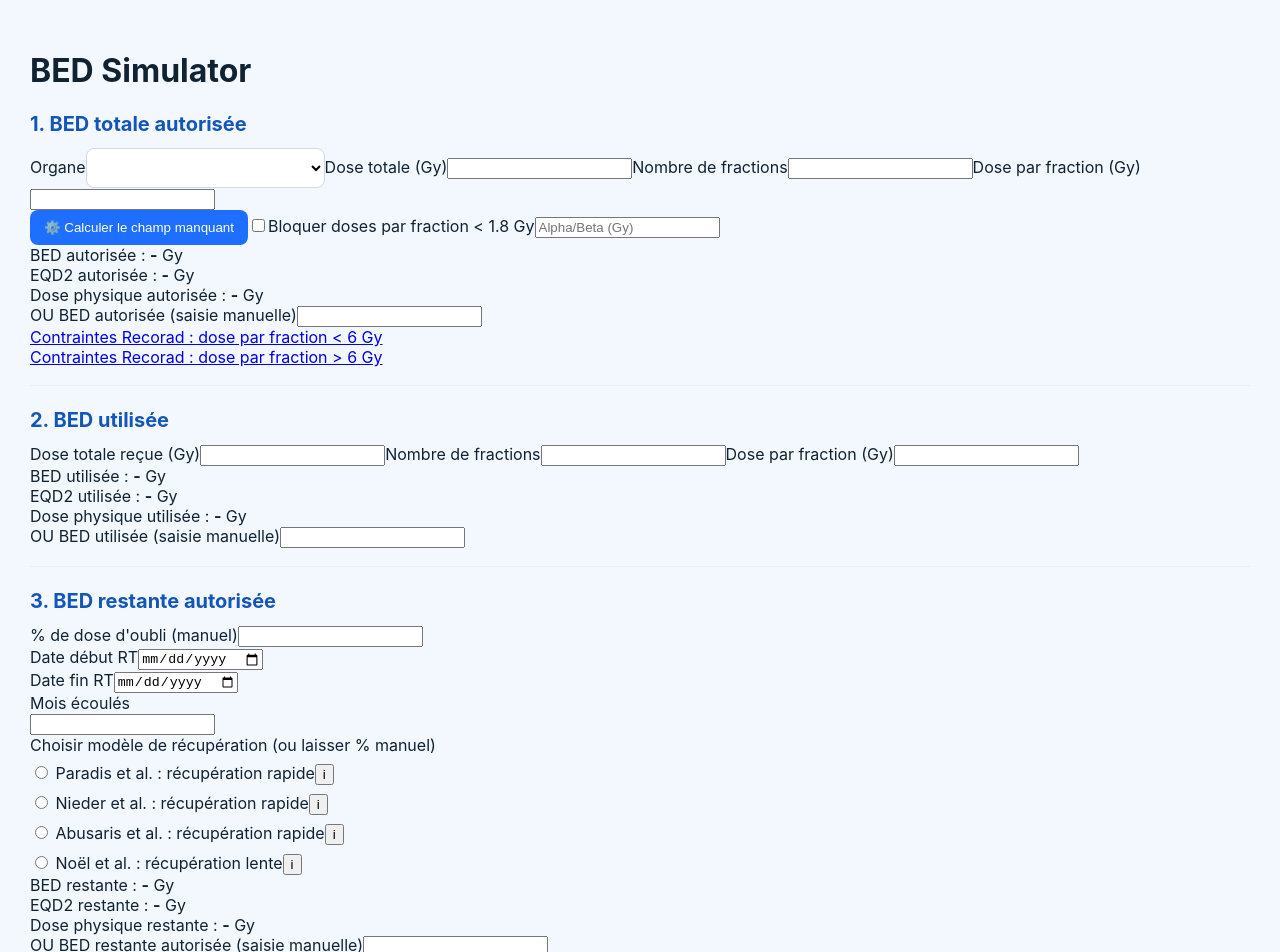
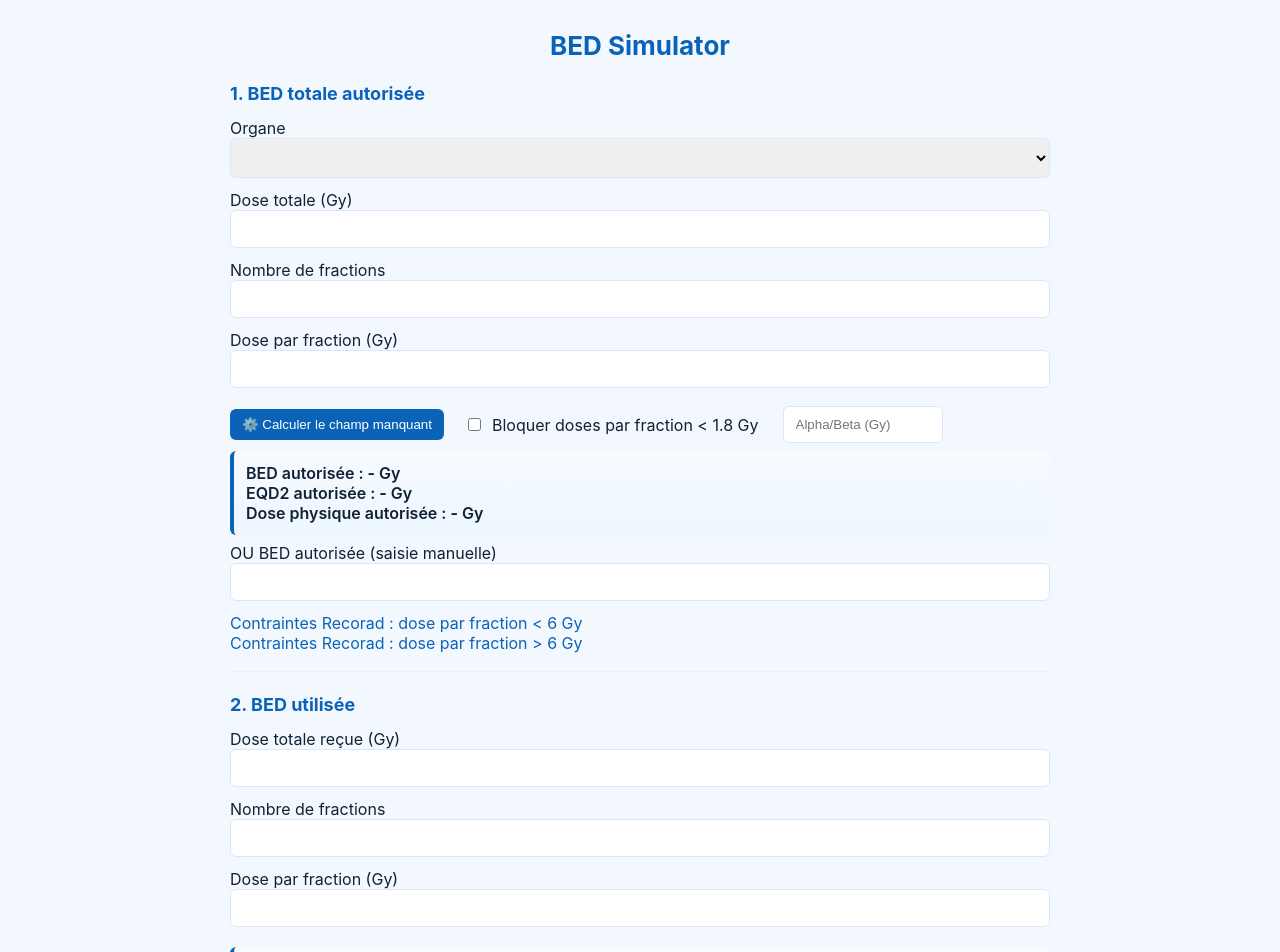
Before and after one commit to Snoop67/bed-simulator, a React (Create React App) app: page / in a window 1280 px wide. Shown: the top 952 px of the page. Built offline with nearby package versions, Linux system fonts and the light colour scheme.

Commit message:
Update index.css

```diff
--- a/src/index.css
+++ b/src/index.css
@@ -1,104 +1,86 @@
-/* reset simple */
+/* index.css - styling to match your previous presentation */
+
 * { box-sizing: border-box; }
 
-/* page */
 body {
+  background: #f3f8ff;
   font-family: "Inter", Arial, sans-serif;
-  background: #f3f8ff;
   margin: 0;
   padding: 30px;
   color: #123;
 }
 
-/* card */
-.app-wrap { max-width: 1100px; margin: 0 auto; }
+/* Page container */
+.page { width: 100%; display: flex; justify-content: center; }
+.panel { width: 820px; }
+
+/* Card */
 .card {
-  background: #fff;
-  border-radius: 14px;
-  box-shadow: 0 8px 30px rgba(10,30,80,0.06);
-  padding: 28px;
+  background: white;
+  border-radius: 12px;
+  padding: 28px 32px;
+  box-shadow: 0 10px 30px rgba(10,30,80,0.06);
 }
 
-/* title */
-.main-title {
+/* Title */
+.title {
   text-align: center;
-  color: #1355b8;
-  margin: 0 0 18px 0;
-  font-size: 34px;
+  color: #0b63b8;
+  margin: 0 0 22px 0;
+  font-size: 26px;
+  font-weight: 700;
 }
 
-/* sections */
-.section { margin-bottom: 22px; padding-bottom: 18px; border-bottom: 1px solid #e6eefc; }
-.section h2 { color: #1355b8; margin: 0 0 12px 0; font-size: 20px; }
+/* Sections */
+.section { margin-bottom: 22px; padding-bottom: 18px; border-bottom: 1px solid #e9f1ff; }
+.section h2 { color: #0b63b8; margin: 0 0 14px 0; font-size: 18px; }
 
-/* layout rows */
-.row { display: flex; gap: 12px; align-items: center; margin-bottom: 8px; }
-.row .input, .row .select-organ { flex: 1; }
+/* Inputs */
+.full { width: 100%; padding: 10px 12px; border-radius: 6px; border: 1px solid #d9e6fb; margin-bottom: 12px; font-size: 14px; }
+.alpha { width: 160px; padding: 10px 12px; border-radius: 6px; border: 1px solid #d9e6fb; margin-left: 12px; }
 
-/* inputs */
-.input, select {
-  padding: 10px 12px;
-  border-radius: 8px;
-  border: 1px solid #d0d7e8;
-  background: white;
-  font-size: 14px;
+/* Row controls */
+.row-controls { display:flex; align-items:center; gap: 12px; margin-top: 6px; }
+.btn { background: #0b63b8; color: white; border: none; padding: 8px 12px; border-radius: 6px; cursor: pointer; }
+.btn.ghost { background: white; color: #0b63b8; border: 1px solid #d9e6fb; }
+.inline { display: inline-flex; align-items:center; gap:8px; margin-left: 8px; }
+
+/* Result box */
+.result-box {
+  background: linear-gradient(180deg, #f6fbff 0%, #eef6ff 100%);
+  border-left: 4px solid #0b63b8;
+  padding: 12px;
+  border-radius: 6px;
+  margin-top: 8px;
+  margin-bottom: 8px;
+  font-weight: 600;
 }
 
-/* organ select has fixed width */
-.select-organ { width: 260px; }
+/* Links */
+.links a { color: #0b63b8; text-decoration: none; }
+.links a:hover { text-decoration: underline; }
 
-/* alpha input smaller */
-.input.alpha { width: 140px; }
+/* Dates row */
+.row-dates { display:flex; gap: 12px; align-items: flex-end; }
 
-/* buttons */
-.btn {
-  background: #1e6fff;
-  color: white;
-  padding: 10px 14px;
-  border: none;
-  border-radius: 8px;
-  cursor: pointer;
-}
-.btn.ghost { background: #fff; color: #1e6fff; border: 1px solid #d0d7e8; }
+/* Models */
+.model-list { margin-top: 8px; }
+.model-line { display:flex; align-items:center; gap:8px; margin-bottom: 6px; }
+.info { background:#0b63b8; color:white; border:none; border-radius:6px; width:28px; height:28px; cursor:pointer; }
+.tooltip { margin-left: 10px; background: #f0f6ff; border:1px solid #d6e8ff; padding:8px; border-radius:6px; white-space: pre-wrap; }
 
-/* inline label+checkbox */
-.inline-checkbox { margin-left: 12px; display: inline-flex; align-items: center; gap: 8px; }
+/* Actions */
+.actions { display:flex; gap:10px; margin-top:10px; }
 
-/* results box */
-.results-box {
-  margin-top: 10px;
-  padding: 12px;
-  background: linear-gradient(180deg, #f6fbff 0%, #eef6ff 100%);
-  border-left: 4px solid #0b5ed7;
-  border-radius: 8px;
-}
-
-/* wide input under results */
-.input.wide { width: 100%; margin-top: 8px; }
-
-/* model list and tooltip */
-.model-list { display: flex; flex-direction: column; gap: 8px; margin-top: 8px; }
-.model-row { display: flex; align-items: center; gap: 8px; }
-.info-btn {
-  width: 28px; height: 28px; border-radius: 6px;
-  background: #1e6fff; color: white; border: none; cursor: pointer;
-}
-.tooltip {
-  margin-top: 6px; background: #f0f6ff; border: 1px solid #cfe3ff;
-  padding: 8px; border-radius: 8px; white-space: pre-wrap; color: #123;
-}
-
-/* history */
-.history-box { margin-top: 12px; }
+/* History */
+.history { margin-top: 12px; }
 .history-item { padding: 10px; border-radius: 8px; background: #fbfdff; border: 1px solid #eef6ff; margin-bottom: 8px; }
 
-/* small helpers */
-.top-gap { margin-top: 12px; }
-.link { color: #1355b8; text-decoration: none; }
-.link:hover { text-decoration: underline; }
+/* small text */
+.hint { padding: 10px; color: #666; }
 
 /* responsive */
-@media (max-width: 880px) {
-  .row { flex-direction: column; }
-  .select-organ { width: 100%; }
+@media (max-width: 920px) {
+  .panel { width: 95%; padding: 0 10px; }
+  .row-dates { flex-direction: column; }
 }
```
